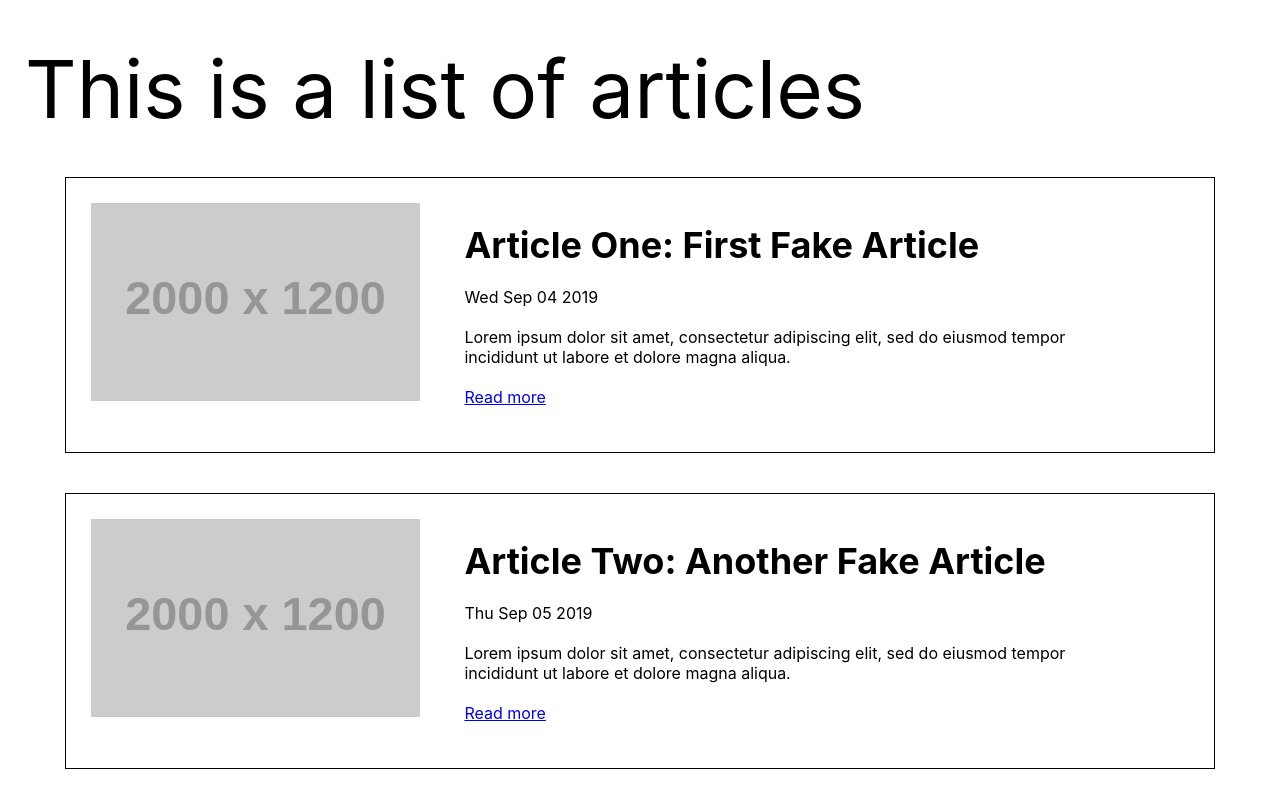
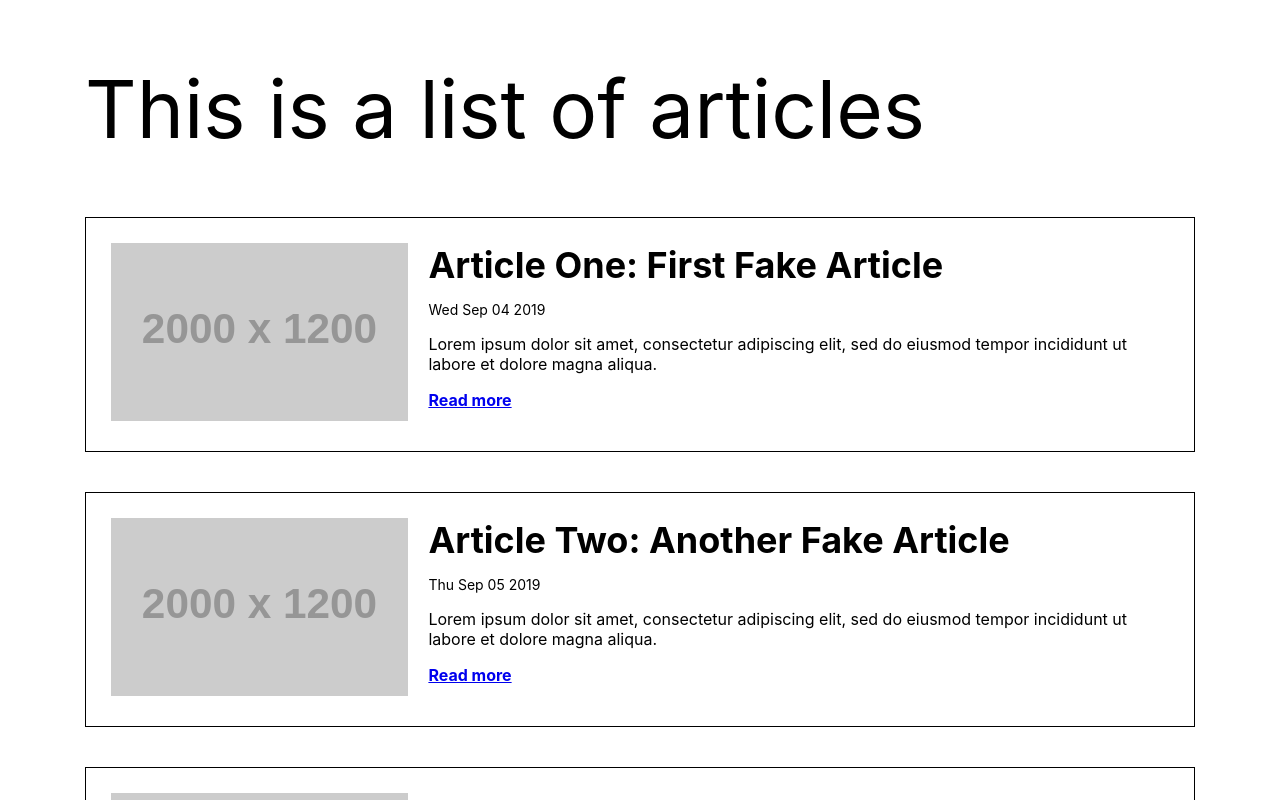
Before and after one commit to jeffzhkw/Dynamic-Web-Exercise-One, a React (Create React App) app: page / in a window 1280 px wide. Shown: the top 800 px of the page. Built offline with nearby package versions, Linux system fonts and the light colour scheme.

Commit message:
minor styling fix

```diff
--- a/public/index.html
+++ b/public/index.html
@@ -24,7 +24,7 @@
       work correctly both with client-side routing and a non-root public URL.
       Learn how to configure a non-root public URL by running `npm run build`.
     -->
-    <title>React App</title>
+    <title>Exercise One</title>
   </head>
   <body>
     <noscript>You need to enable JavaScript to run this app.</noscript>
--- a/src/App.css
+++ b/src/App.css
@@ -1,16 +1,19 @@
 *{
     box-sizing: border-box;
 }
-.App{
-    display: block;
+
+/*-------ArticleListing.js-------*/
+.ArticleListingWrapper{
     margin: 0 auto;
+    max-width: 1160px;
     padding: 0 25px;
+
 }
 
-.HeaderOne {
+.HeaderOneStyle {
     font-size: 80px;
     font-weight: normal;
-    margin: 40px auto;
+    margin: 60px 0;
 }
 
 /*-------ArticleCard.js-------*/
@@ -20,14 +23,13 @@
     display: flex;
     flex-direction: row;
     justify-content: flex-start;
-    margin: 40px;
+    margin-bottom: 40px;
     padding: 25px;
-
-
 }
 
 .ArticleCardImage{
     flex-basis: 30%;
+    padding-right: 20px;
 
 }
 
@@ -38,53 +40,54 @@
 }
 
 .ArticleCardText{
-    flex-basis: 60%;
-    margin-left: 24px;
+    flex-basis: 70%;
 
 }
 
 .ArticleCardTitle{
     font-size: 36px;
     font-weight: bold;
-    margin: 20px;
+    margin: 0px;
 
 }
 
 .ArticleCardDate{
-    margin: 20px;
+    font-size: 14px;
+    margin-bottom: 8px;
 
 }
 
 .ArticleCardBlurb{
-    margin: 20px;
+    font-size: 16px;
+    margin-bottom: 8px;
 
 }
 
-.ArticleCardLink{
-    margin: 20px;
+.ArticleCardLink a{
+    font-size: 16px;
+    font-weight: bold;
 }
 
-/*Article.js*/
+/*-------Article.js-------*/
 
-.ArticleHeaderBlurb{
-    font-size: 16px;
-    line-height: 1.5;
-}
 
 .ArticleHeader{
     background-color: grey;
-    margin: 0 auto;
-    padding: 40px 0;
+    padding: 40 0;
+}
 
-
-
-}
 .ArticleHeaderText{
     margin: 0 auto;
     max-width: 640px;
     padding: 0 25px;
 
 }
+
+.ArticleHeaderBlurb{
+    font-size: 20px;
+    line-height: 1.5;
+}
+
 
 .ArticleText{
     margin: 0 auto;
@@ -106,7 +109,7 @@
 }
 
 .ArticleText h3{
-    font-size: 36px;
+    font-size: 24px;
     font-weight: bold;
     margin: 0;
     margin-bottom: 20px;
--- a/src/App.js
+++ b/src/App.js
@@ -13,8 +13,6 @@ import ArticleListing from "./containers/ArticleListing";
 
 function App() {
   return (
-
-    <div className="App">
       <Router>
         <Switch>
 
@@ -26,11 +24,8 @@ function App() {
             <ArticleListing />
           </Route>
 
-
-
         </Switch>
       </Router>
-    </div>
   );
 }
 
--- a/src/containers/Article.js
+++ b/src/containers/Article.js
@@ -20,8 +20,7 @@ function Article(){
 
     return(
         <main>
-            <section
-                className = "ArticleHeader"
+            <section className = "ArticleHeader"
                 style = {{backgroundImage: `url('${article.image && article.image.url}')`,
                     backgroundPosition: "center",
                     backgroundSize: 'cover'
--- a/src/containers/ArticleListing.js
+++ b/src/containers/ArticleListing.js
@@ -7,13 +7,13 @@ function ArticleListing(){
     //regular js
     //const aVar = "some value"
     const listTitle = `This is a list of articles`;
-    console.log(Data);
     return(
         //<!--returning html(JSX) here-->
-        <div>
-            <h1 className = "HeaderOne">{listTitle}</h1>
-            {Data.map((article, key)=>(
-                <ArticleCard article = {article} key={key}/>
+        <div className = "ArticleListingWrapper">
+            <h1 className = "HeaderOneStyle">{listTitle}</h1>
+
+            {Data.map((article, i)=>(
+                <ArticleCard key = {i} article = {article}/>
             ))}
 
         </div>
```
